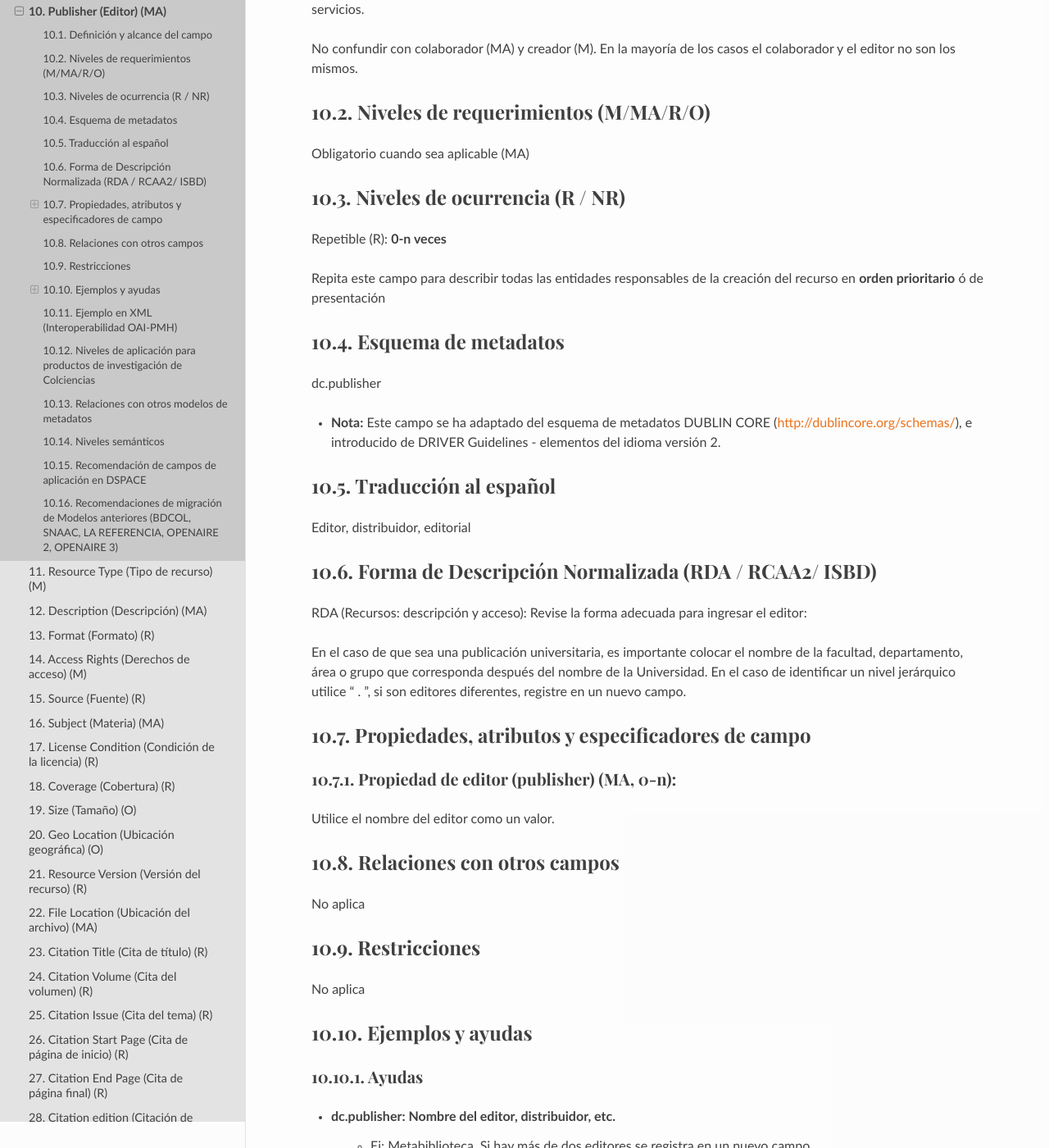
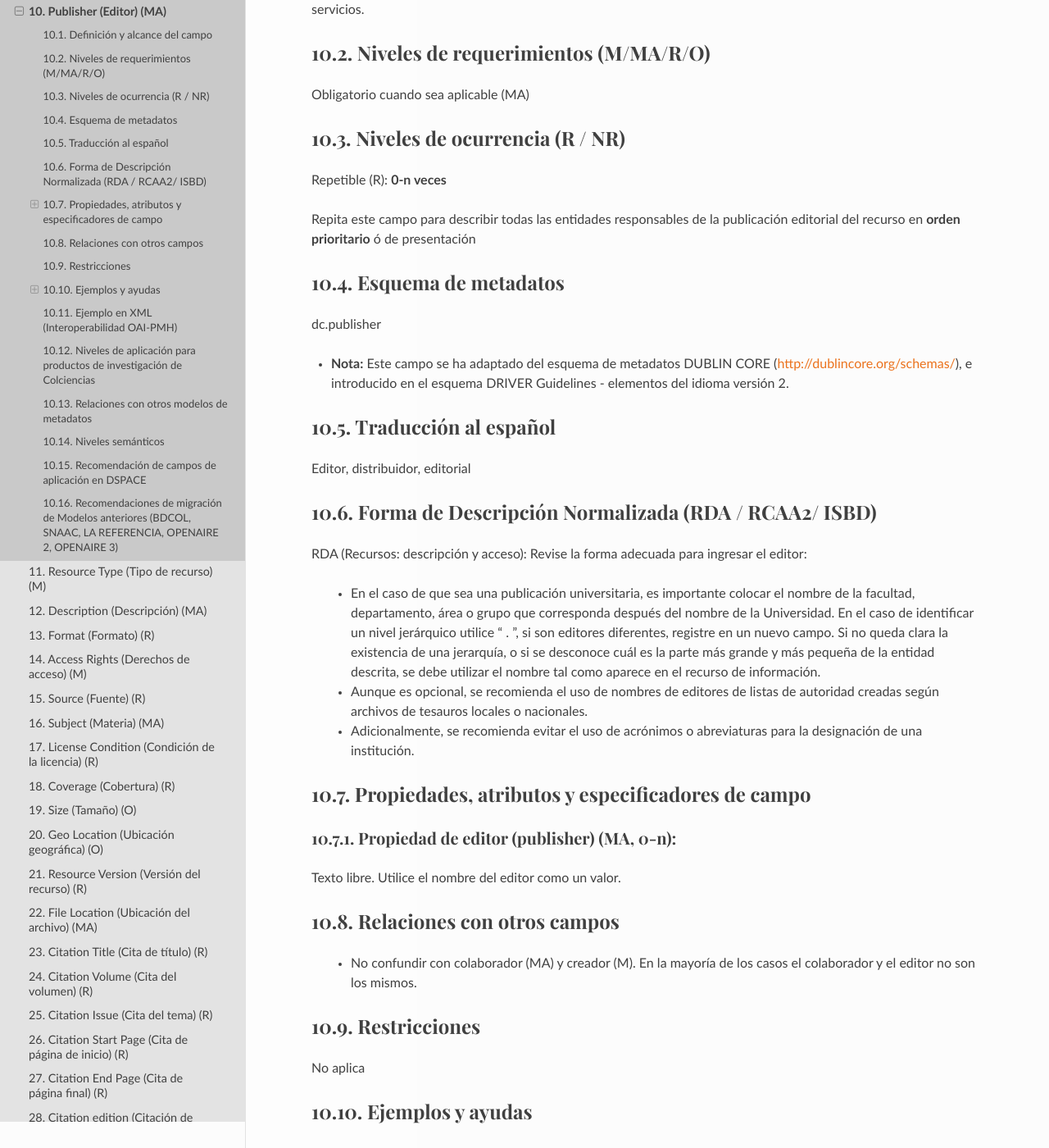
Before and after one commit to rcic/openaire4, a Sphinx documentation site: the page built from docs/field_publisher.rst, in a window 1280 px wide and 1400 px high, scrolled down 278 px. Shown: the whole window at 82% size. Built offline with Sphinx 7.4.7 and the Read the Docs theme 2.0.0, drawn with Linux system fonts in a browser that asks for light colours; some web fonts are replaced; a script that is not in the unit is left out; some of the changed text lies outside the part shown.

Commit message:
actualizacion

```diff
--- a/docs/field_publisher.rst
+++ b/docs/field_publisher.rst
@@ -21,13 +19,13 @@ Repetible (R): **0-n veces**
 
 ..
 
-Repita este campo para describir todas las entidades responsables de la creación del recurso en **orden prioritario** ó de presentación
+Repita este campo para describir todas las entidades responsables de la publicación editorial del recurso en **orden prioritario** ó de presentación
 
 Esquema de metadatos
 --------------------
 dc.publisher
 
-- **Nota:** Este campo se ha adaptado del esquema de metadatos DUBLIN CORE (http://dublincore.org/schemas/), e introducido de DRIVER Guidelines - elementos del idioma versión 2.
+- **Nota:** Este campo se ha adaptado del esquema de metadatos DUBLIN CORE (http://dublincore.org/schemas/), e introducido en el esquema DRIVER Guidelines - elementos del idioma versión 2.
 
 Traducción al español
 ---------------------
@@ -37,7 +35,10 @@ Forma de Descripción Normalizada (RDA / RCAA2/ ISBD)
 ----------------------------------------------------
 RDA (Recursos: descripción y acceso): Revise la forma adecuada para ingresar el editor:
 
-En el caso de que sea una publicación universitaria, es importante colocar el nombre de la facultad, departamento, área o grupo que corresponda después del nombre de la Universidad. En el caso de identificar un nivel jerárquico utilice “ . ”, si son editores diferentes, registre en un nuevo campo.
+	- En el caso de que sea una publicación universitaria, es importante colocar el nombre de la facultad, departamento, área o grupo que corresponda después del nombre de la Universidad. En el caso de identificar un nivel jerárquico utilice “ . ”, si son editores diferentes, registre en un nuevo campo. Si no queda clara la existencia de una jerarquía, o si se desconoce cuál es la parte más grande y más pequeña de la entidad descrita, se debe utilizar el nombre tal como aparece en el recurso de información.
+	- Aunque es opcional, se recomienda el uso de nombres de editores de listas de autoridad creadas según archivos de tesauros locales o nacionales.
+	- Adicionalmente, se recomienda evitar el uso de acrónimos o abreviaturas para la designación de una institución.
+
 
 Propiedades, atributos y especificadores de campo
 -------------------------------------------------
@@ -45,11 +46,13 @@ Propiedades, atributos y especificadores de campo
 Propiedad de editor (publisher) (MA, 0-n):
 ++++++++++++++++++++++++++++++++++++++++++
 
-Utilice el nombre del editor como un valor.
+Texto libre. Utilice el nombre del editor como un valor.
+
 
 Relaciones con otros campos
 ---------------------------
-No aplica
+
+	- No confundir con colaborador (MA) y creador (M). En la mayoría de los casos el colaborador y el editor no son los mismos.
 
 Restricciones
 -------------
@@ -82,15 +85,25 @@ Ejemplo en XML  (Interoperabilidad OAI-PMH)
 .. code-block:: xml
    :linenos:
 
+   <dc:publisher>Universidad de Huelva</dc:publisher>
+
 **Esquema xoai**
 
 .. code-block:: xml
    :linenos:
 
-**Esquema xoai**
+   	<element name="publisher">
+   	<element name="spa">
+           <field name="value">Universidad Católica de Colombia. Facultad de Psicología</field>
+    </element>
+	</element>
+
+**Esquema dim**
 
 .. code-block:: xml
    :linenos:
+
+   <dim:field mdschema="dc" element="publisher" lang="spa">Universidad Católica de Colombia. Facultad de Psicología</dim:field>
 
 Niveles de aplicación para productos de investigación de Colciencias
 --------------------------------------------------------------------
```
Also changed, not shown: other parts of docs/field_publisher.rst (+0 -2 lines).
